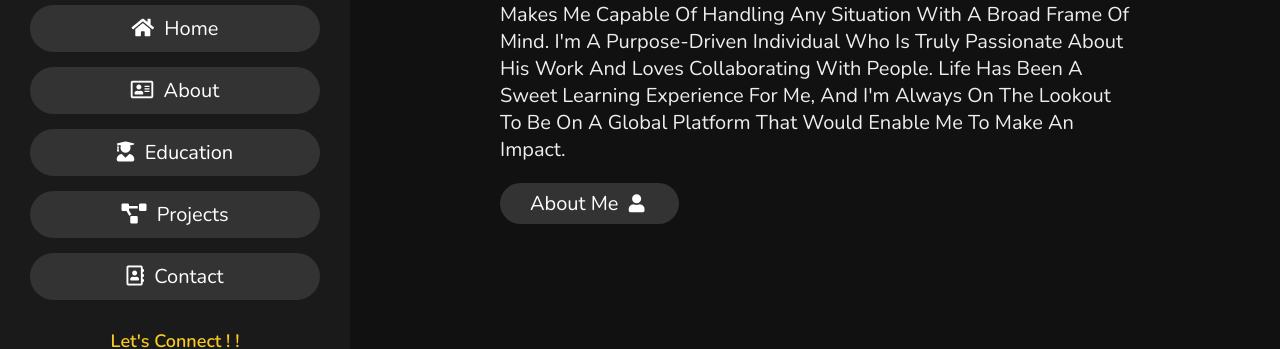
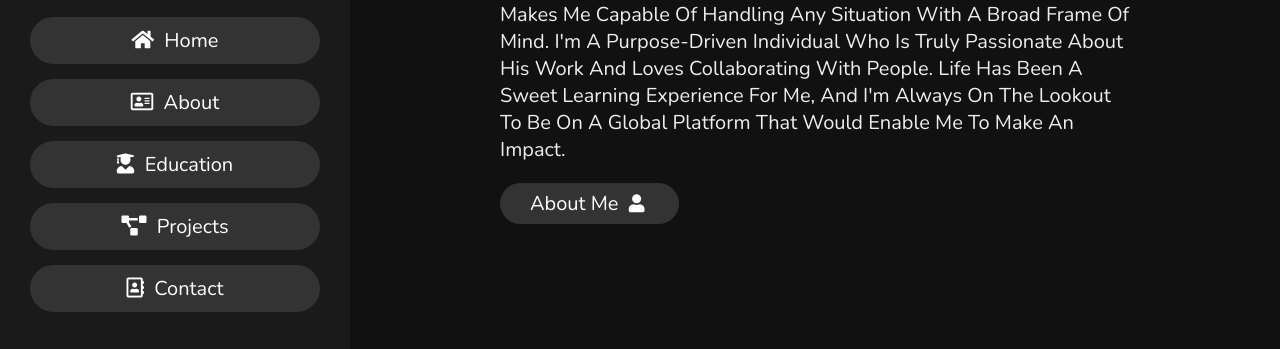
Before and after one commit to Bishal-Deb/Portfolio, a plain HTML site: page index.html in a window 1280 px wide. Shown: the part 371-720 px from the top of the page. Drawn offline with nearby package versions, Linux system fonts and the light colour scheme; files that its build step writes are made by us from their sources.

Commit message:
portfolio

```diff
--- a/index.html
+++ b/index.html
@@ -40,7 +40,6 @@
             <li><a href="#portfolio"><i class="fas fa-project-diagram"></i>&nbsp projects</a></li>
             <li><a href="#contact"><i class="far fa-address-book"></i>&nbsp contact</a></li>
             <br>
-            <h5 style="color: var(--yellow); font-size: large;">Let's Connect ! !</h5>
             <br>
             <a href="https://www.facebook.com/bishal.deb.56/" target="_blank"><img src="img/fb.png" alt="Facebook" style="width:30px;height:30px;"></a>&nbsp&nbsp&nbsp&nbsp&nbsp
             <a href="https://www.instagram.com/i_am__bishal_deb/" target="_blank"><img src="img/instagram.png" alt="GitHub" style="width:30px;height:30px;"></a>&nbsp&nbsp&nbsp&nbsp&nbsp
```
